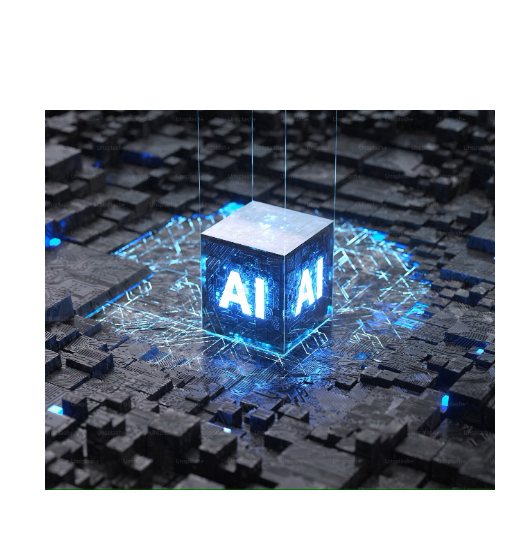
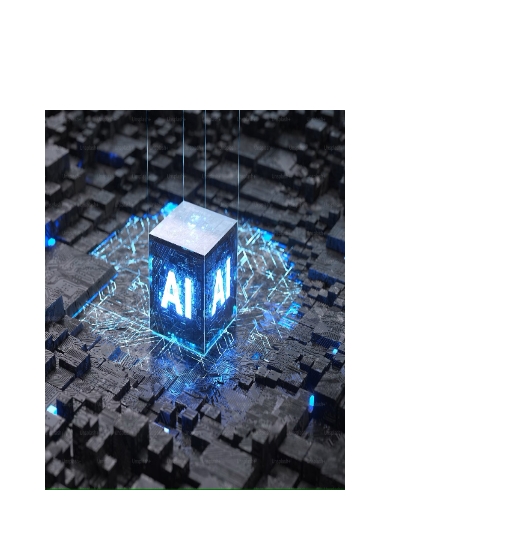
Before and after one commit to Murugan-Karthick/karthick_murugan.github.io, a plain HTML site: page index.html in a window 1280 px wide. Shown: the part 174-714 px from the top of the page, 136-659 px from the left. Drawn offline with Linux system fonts and the light colour scheme.

Commit message:
Update index.html

```diff
--- a/index.html
+++ b/index.html
@@ -38,7 +38,7 @@
     </nav>
     <section id="profile">
       <div class="section__pic-container">
-        <img src="./assets/profile-pic.jpg" alt="Karthick profile picture" style="width:450px; height: 95%;" />
+        <img src="./assets/profile-pic.jpg" alt="Karthick profile picture" style="width:75%; height: 95%;" />
       </div>
       <div class="section__text">
         <p class="section__text__p1">Hello, I'm</p>
```
